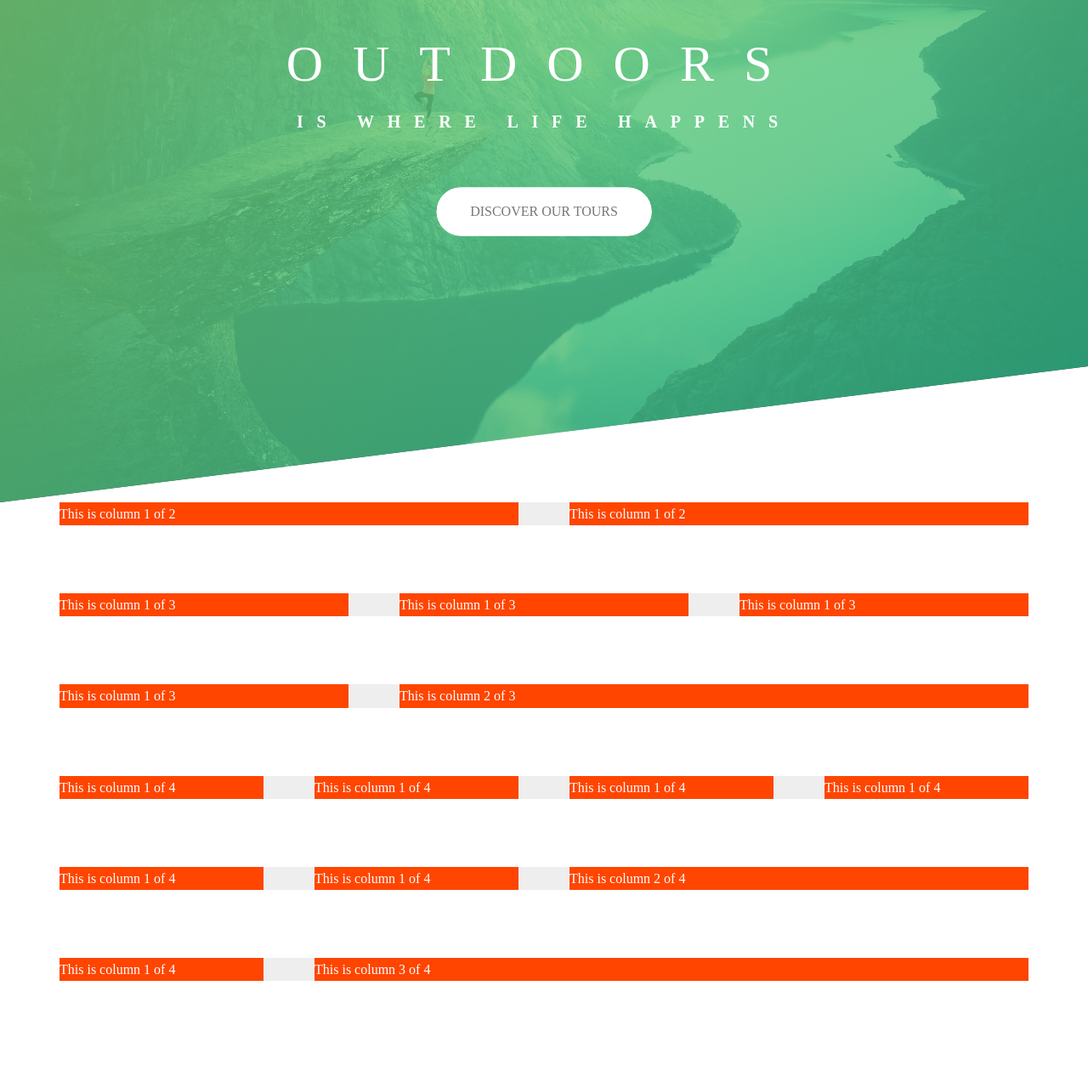
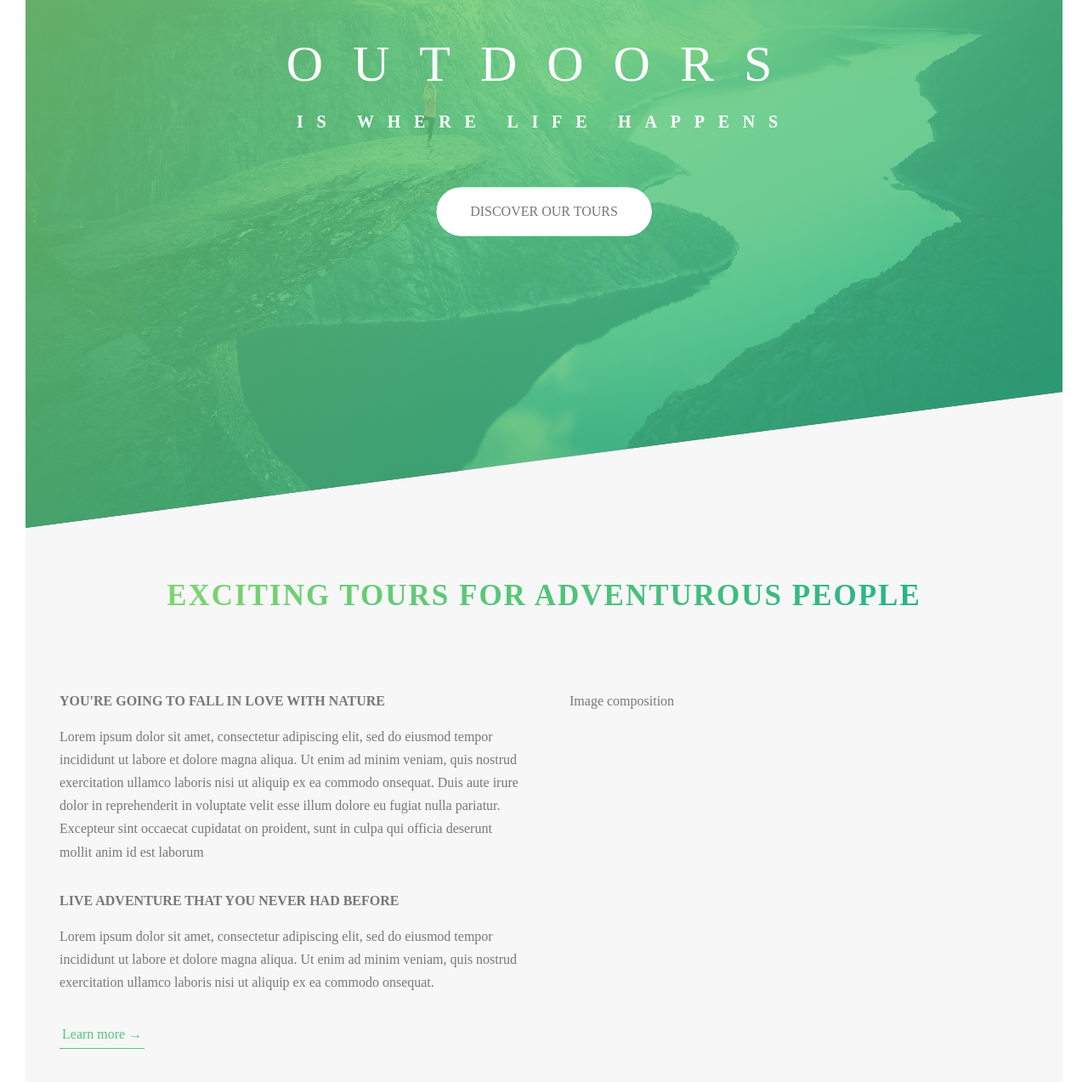
Before and after one commit to guneetnagia/TourPage, a website: page index.html in a window 1280 px wide. Shown: the part 169-1442 px from the top of the page at 85% size. Before the commit the page ends 1323 px from the top, so only its background shows below. Drawn offline with Linux system fonts and the light colour scheme.

Commit message:
About section 1 and 2

```diff
--- a/index.html
+++ b/index.html
@@ -16,7 +16,7 @@
 <body>
     <header class="header">
         <div class="header_logo-box">
-            <img src="./img/logo-white.png" alt="logo" class="logo" />
+            <img src="./img/logo-white.png" alt="logo" class="header_logo" />
         </div>
         <div class="header_text-box">
             <h1 class="header-primary">
@@ -28,6 +28,42 @@
             </a>
         </div>
     </header>
+
+    <main>
+        <section class="section-about">
+            <div class="u-center-text u-margin-bottom-big">
+                <h2 class="heading-secondary">
+                    Exciting tours for adventurous people
+                </h2>
+            </div>
+            <div class="row">
+                <div class="col-1-of-2">
+                    <h3 class="heading-tertiary u-margin-bottom-small">
+                        You're going to fall in love with nature
+                    </h3>
+                    <p class="paragraph">
+                        Lorem ipsum dolor sit amet, consectetur adipiscing elit, sed do eiusmod tempor incididunt ut
+                        labore et dolore magna aliqua. Ut enim ad minim veniam, quis nostrud exercitation ullamco
+                        laboris nisi ut aliquip ex ea commodo onsequat. Duis aute irure dolor in reprehenderit in
+                        voluptate velit esse illum dolore eu fugiat nulla pariatur. Excepteur sint occaecat cupidatat on
+                        proident, sunt in culpa qui officia deserunt mollit anim id est laborum
+                    </p>
+
+                    <h3 class="heading-tertiary u-margin-bottom-small">
+                        Live adventure that you never had before
+                    </h3>
+                    <p class="paragraph">
+                        Lorem ipsum dolor sit amet, consectetur adipiscing elit, sed do eiusmod tempor incididunt ut
+                        labore et dolore magna aliqua. Ut enim ad minim veniam, quis nostrud exercitation ullamco
+                        laboris nisi ut aliquip ex ea commodo onsequat.
+                    </p>
+                    <a href="#" class="btn-text">Learn more &rarr;</a>
+                </div>
+                <div class="col-1-of-2">Image composition</div>
+            </div>
+        </section>
+    </main>
+    <!--
     <section class="grid-test">
         <div class="row">
             <div class="col-1-of-2">This is column 1 of 2</div>
@@ -58,6 +94,7 @@
             <div class="col-3-of-4">This is column 3 of 4</div>
         </div>
     </section>
+    -->
 </body>
 
 </html>
--- a/package.json
+++ b/package.json
@@ -4,7 +4,7 @@
   "description": "",
   "main": "index.js",
   "scripts": {
-    "compile-sass": "node-sass scss/main.scss css/style.css"
+    "compile-sass": "node-sass sass/main.scss css/style.css"
   },
   "repository": {
     "type": "git",
--- a/scss/abstracts/_variables.scss
+++ b/sass/abstracts/_variables.scss
@@ -7,7 +7,12 @@ $color-white : #fff;
 $color-dark-grey : #777;
 $color-black : #000;
 
+$color-grey-light-1 : #f7f7f7;
+
 //GRID
 $grid-width : 114rem; ;//1140px;
 $gutter-vertical : 8rem;
 $gutter-horizontal : 6rem;
+
+// FONT
+$default-font-size : 1.6rem
--- a/scss/base/_base.scss
+++ b/sass/base/_base.scss
@@ -5,6 +5,7 @@
 }
 
 html {
+    // This defines what 1rem is
     font-size: 62.5%;
 }
 
--- /dev/null
+++ b/sass/base/_typography.scss
@@ -0,0 +1,68 @@
+body {
+    font-family: "Lato" sans-serif;
+    font-size: 16px;
+    font-weight: 400;
+    line-height: 1.7;
+    color: $color-dark-grey;
+    padding: 3rem;
+}
+
+.header-primary {
+    text-transform: uppercase;
+    color: $color-white;
+    top: 50%;
+    left: 50%;
+    transform: translate(50% 50%);
+    backface-visibility: hidden;
+    margin-bottom: 6rem;
+
+    &--main {
+        display: block;
+        font-weight: 400;
+        font-size: 6rem;
+        letter-spacing: 3.5rem;
+        animation-name: moveInLeft;
+        animation-duration: 1s;
+        animation-timing-function: ease-out;
+    }
+
+    &--sub {
+        display: block;
+        font-weight: 700;
+        font-size: 20px;
+        letter-spacing: 15.8px;
+        animation-duration: 3s;
+        animation-name: moveInRight;
+    }
+}
+
+
+.heading-secondary {
+    font-size: 3.5rem;
+    text-transform: uppercase;
+    font-weight: 700;
+    display: inline-block;
+    background-image: linear-gradient(to right, $color-primary-light, $color-primary-dark );
+    -webkit-background-clip: text;
+    color: transparent;
+    letter-spacing: 2px;
+    transition: all .2s;
+
+    &:hover {
+        transform: skewY(2deg) skewX(15deg) scale(1.1);
+        text-shadow: .5rem 1rem 2rem rgba($color-black, .2);
+    }
+}
+
+.heading-tertiary {
+    font-size: $default-font-size;
+    text-transform: uppercase;
+    font-weight: 700;
+}
+
+.paragraph {
+    font-size: $default-font-size;
+    &:not(:last-child) {
+        margin-bottom: 3rem;
+    }
+}
--- /dev/null
+++ b/sass/base/_utilities.scss
@@ -0,0 +1,15 @@
+.u-center-text {
+    text-align: center;
+}
+
+.u-margin-bottom-small {
+    margin-bottom: 1.5rem;
+}
+
+.u-margin-bottom-medium {
+    margin-bottom: 4rem;
+}
+
+.u-margin-bottom-big {
+    margin-bottom: 8rem;
+}
--- a/scss/components/_button.scss
+++ b/sass/components/_button.scss
@@ -8,11 +8,12 @@
         border-radius: 100px;
         transition: all .2s;
         position: relative;
+        font-size: $default-font-size;
     }
 
     &:hover {
         transform: translateY(-3px);
-        box-shadow: 0 10px 20px rgba($color-black,.2);
+        box-shadow: 0 1rem 2rem rgba($color-black,.2);
     }
 
     &:active {
@@ -50,3 +51,26 @@
         animation-fill-mode: backwards;
     }
 }
+
+.btn-text {
+    &:link,&:visited {
+        font-size: $default-font-size;
+        text-decoration: none;
+        color: $color-primary;
+        display: inline-block;
+        border-bottom: 1px solid $color-primary;
+        padding: 3px;
+        transition: all .2s;
+    }
+
+    &:hover{
+        background-color: $color-primary;
+        color: $color-white;
+        transform: translateY(-3px);
+        box-shadow: 0 1rem 2rem rgba($color-black,.2);
+    }
+    &:active{
+        box-shadow: 0 0.5rem 1rem rgba($color-black,.2);
+        transform: translateY(0px);
+    }
+}
--- a/scss/layout/_grid.scss
+++ b/sass/layout/_grid.scss
@@ -1,6 +1,5 @@
 .row {
     max-width: $grid-width;
-    background-color:#eee;
     margin:0 auto;
 
     &:not(:last-child){
@@ -9,9 +8,7 @@
 
     @include clearfix;
     [class^="col-"] {
-        background-color: orangered;
         float: left;
-        color:$color-white;
         &:not(:last-child){
             margin-right: $gutter-horizontal;
         }
--- a/scss/layout/_header.scss
+++ b/sass/layout/_header.scss
@@ -12,6 +12,10 @@
         left: 40px;
     }
 
+    &_logo {
+        height: 3.5rem;
+    }
+
     &_text-box {
         position: absolute;
         top:40%;
--- /dev/null
+++ b/sass/pages/_home.scss
@@ -0,0 +1,6 @@
+
+.section-about {
+    background-color: $color-grey-light-1;
+    padding : 25rem 0;
+    margin-top: -25vh;
+}
--- a/scss/base/_typography.scss
+++ /dev/null
@@ -1,39 +0,0 @@
-body {
-    font-family: "Lato" sans-serif;
-    font-size: 16px;
-    font-weight: 400;
-    line-height: 1.7;
-    color: $color-dark-grey;
-}
-
-.header-primary {
-    text-transform: uppercase;
-    color: $color-white;
-    top: 50%;
-    left: 50%;
-    transform: translate(50% 50%);
-    backface-visibility: hidden;
-    margin-bottom: 60px;
-
-    &--main {
-        display: block;
-        font-weight: 400;
-        font-size: 60px;
-        letter-spacing: 35px;
-        animation-name: moveInLeft;
-        animation-duration: 3s;
-    }
-
-    &--sub {
-        display: block;
-        font-weight: 700;
-        font-size: 20px;
-        letter-spacing: 15.8px;
-        animation-duration: 3s;
-        animation-name: moveInRight;
-    }
-}
-
-.logo {
-    height: 35px;
-}
```
Also changed, not shown: css/style.css, sass/abstracts/_functions.scss (added), sass/abstracts/_mixins.scss (renamed from scss/abstracts/_mixins.scss), sass/base/_animations.scss (renamed from scss/base/_animations.scss), sass/main.scss (renamed from scss/main.scss), scss/base/_utilities.scss (deleted), scss/pages/_home.scss (deleted).
